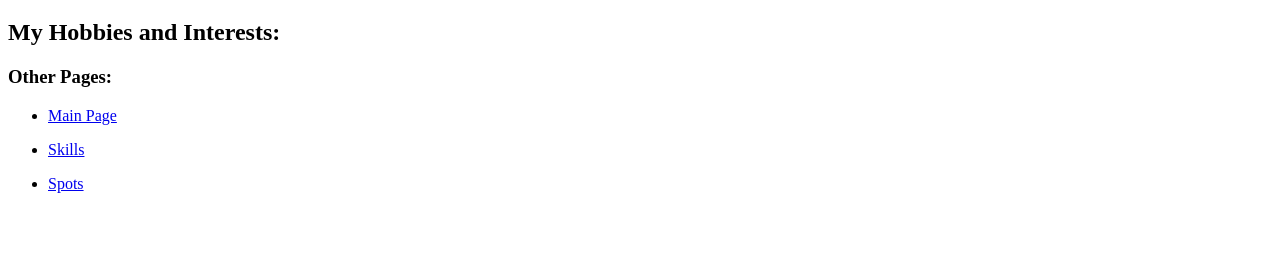
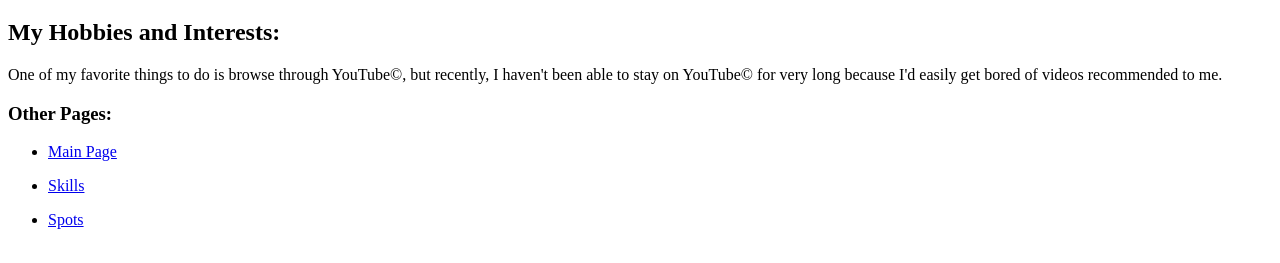
Before and after one commit to kellyjiang18/HTML, a plain HTML site: page KellyJiang/HTML Intro Website/favorites.html in a window 1280 px wide. Shown: the part 61-324 px from the top of the page. Drawn offline with Linux system fonts and the light colour scheme.

Commit message:
Add files via upload

```diff
--- a/KellyJiang/HTML Intro Website/favorites.html
+++ b/KellyJiang/HTML Intro Website/favorites.html
@@ -11,6 +11,9 @@
     <h1>Favorites</h1>
     <h2>My Hobbies and Interests:</h2>
     <div>
+        <p>One of my favorite things to do is browse through YouTube&#169;,
+            but recently, I haven't been able to stay on YouTube&#169; for
+            very long because I'd easily get bored of videos recommended to me.</p>
 
     </div>
 
```
